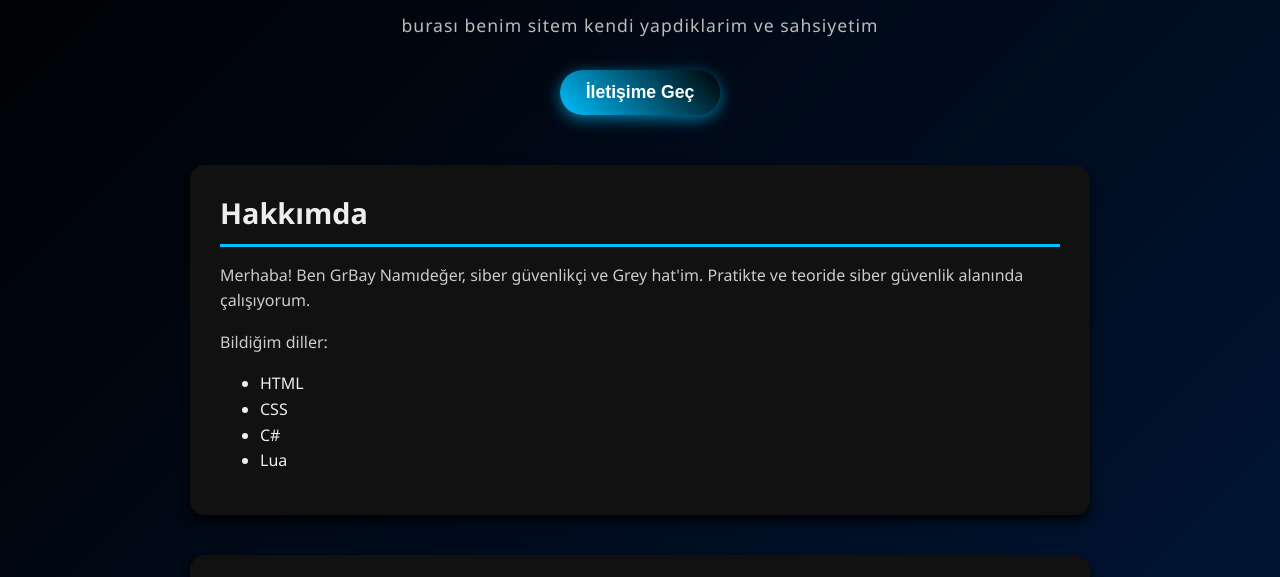
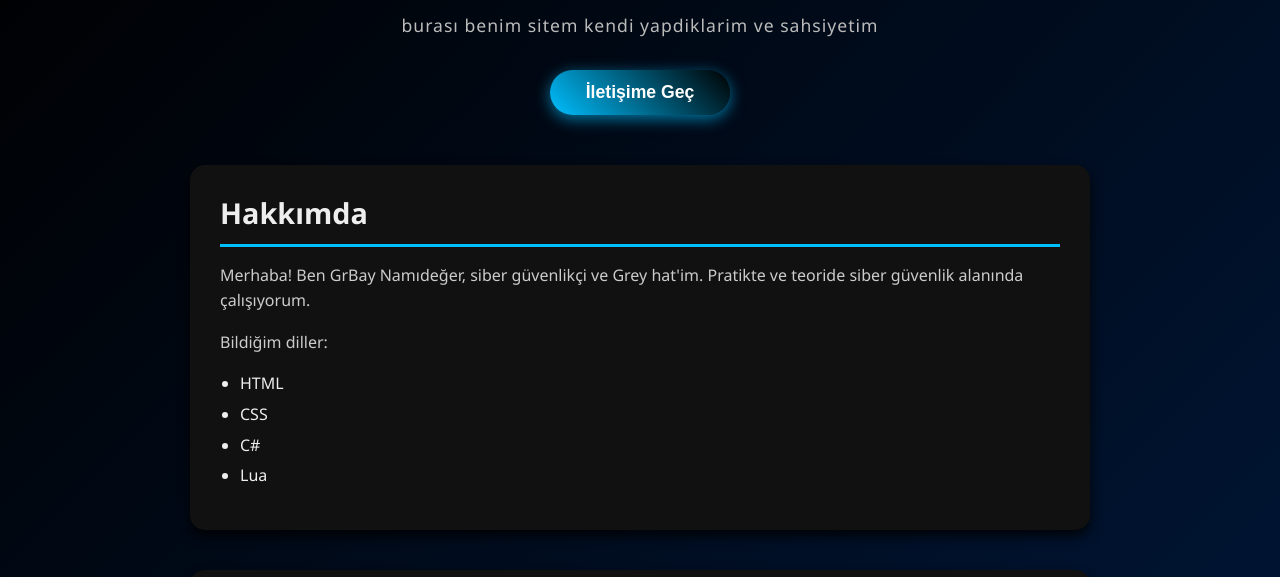
Before and after one commit to BabaIsKing/BabaIsKing.github.io, a plain HTML site: page index.html in a window 1280 px wide. Shown: the part 133-710 px from the top of the page. Drawn offline with Linux system fonts and the light colour scheme.

Commit message:
index.html
Grbay Offical Website.

```diff
--- a/index.html
+++ b/index.html
@@ -5,6 +5,7 @@
 <meta name="viewport" content="width=device-width, initial-scale=1.0">
 <title>GrBay'nın Sayfasına Hoşgeldiniz</title>
 <style>
+  /* GENEL AYARLAR */
   body {
     margin: 0;
     font-family: 'Segoe UI', Tahoma, Geneva, Verdana, sans-serif;
@@ -13,7 +14,6 @@
     line-height: 1.6;
     transition: background 0.5s ease;
   }
-
   a { color: #fff; text-decoration: none; }
   a:hover { text-decoration: underline; }
 
@@ -41,7 +41,7 @@
 
   .btn-contact {
     display: block;
-    width: 160px;
+    width: 180px;
     margin: 0 auto 50px auto;
     padding: 12px 0;
     font-weight: 700;
@@ -52,11 +52,12 @@
     cursor: pointer;
     background: linear-gradient(45deg, #00bfff, #000000);
     box-shadow: 0 4px 15px rgba(0, 191, 255, 0.6);
-    transition: background 0.4s ease, box-shadow 0.4s ease;
+    transition: background 0.4s ease, box-shadow 0.4s ease, transform 0.3s ease;
   }
   .btn-contact:hover {
     background: linear-gradient(45deg, #0091ea, #111111);
     box-shadow: 0 6px 20px rgba(0, 145, 234, 0.8);
+    transform: translateY(-3px);
   }
 
   section {
@@ -81,12 +82,22 @@
     padding-bottom: 8px;
   }
 
-  section p {
+  section p, .panel p {
     font-size: 1rem;
     color: #ccc;
     white-space: pre-line;
   }
 
+  /* Hakkımda hover efekti */
+  #hakkimda:hover {
+    transform: translateY(-5px);
+    box-shadow: 0 10px 25px rgba(0, 191, 255, 0.6);
+  }
+
+  ul { padding-left: 20px; }
+  li { margin-bottom: 5px; }
+
+  /* Accordion */
   .accordion {
     background-color: #222;
     color: #4fc3f7;
@@ -119,6 +130,7 @@
     margin-bottom: 15px;
   }
 
+  /* Discord */
   .discord {
     display: flex;
     align-items: center;
@@ -149,12 +161,7 @@
     vertical-align: middle;
   }
 
-  /* Hakkımda hover animasyonu */
-  #hakkimda:hover {
-    transform: translateY(-5px);
-    box-shadow: 0 10px 25px rgba(0, 191, 255, 0.6);
-  }
-
+  /* Responsive */
   @media (max-width: 600px) {
     h1 { font-size: 2rem; }
     section { padding: 20px; margin-bottom: 30px; }
@@ -167,6 +174,7 @@
 <body>
 
 <div class="container">
+  <!-- BAŞLIK -->
   <h1>GrBay'nın Sayfasına Hoşgeldiniz</h1>
   <p class="subtitle">burası benim sitem kendi yapdiklarim ve sahsiyetim</p>
 
@@ -225,6 +233,7 @@
 </footer>
 
 <script>
+  // ACCORDION
   const acc = document.querySelectorAll(".accordion");
   acc.forEach(button => {
     button.addEventListener("click", () => {
```
